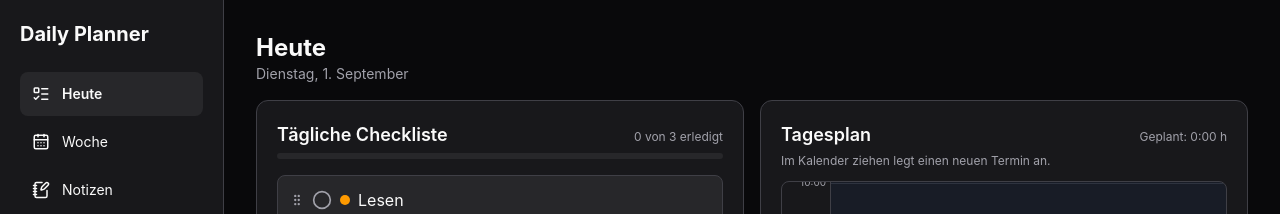
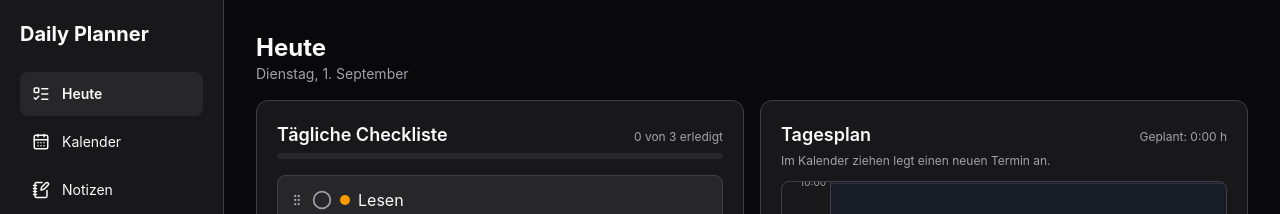
Before and after one commit to NotAshura/daily-planner, a React (Vite) app: page / in a window 1280 px wide. Shown: the top 214 px of the page. Built offline with nearby package versions, Linux system fonts and the light colour scheme.

Commit message:
Wochen-Tab in Kalender umbenennen

```diff
--- a/src/i18n.ts
+++ b/src/i18n.ts
@@ -4,7 +4,7 @@ const de = {
   appName: "Daily Planner",
   nav: {
     today: "Heute",
-    week: "Woche",
+    week: "Kalender",
     notes: "Notizen",
     work: "Arbeitszeit",
     study: "Lernzeit",
@@ -65,7 +65,7 @@ const de = {
     deleteWarning: "Die Aufgabe und alle zugehörigen Zeitblöcke werden entfernt.",
   },
   week: {
-    title: "Wochenplanung",
+    title: "Kalender",
     views: { week: "Woche", month: "Monat", year: "Jahr" },
     calendarWeek: (week: number) => `KW ${week}`,
     prev: "Zurück",
@@ -192,7 +192,7 @@ const en: Dict = {
   appName: "Daily Planner",
   nav: {
     today: "Today",
-    week: "Week",
+    week: "Calendar",
     notes: "Notes",
     work: "Worktime",
     study: "Study time",
@@ -253,7 +253,7 @@ const en: Dict = {
     deleteWarning: "The task and all of its time blocks will be removed.",
   },
   week: {
-    title: "Weekly planning",
+    title: "Calendar",
     views: { week: "Week", month: "Month", year: "Year" },
     calendarWeek: (week: number) => `Week ${week}`,
     prev: "Previous",
```
Also changed, not shown: 1 other file (tests, documents, lock files or other folders).
